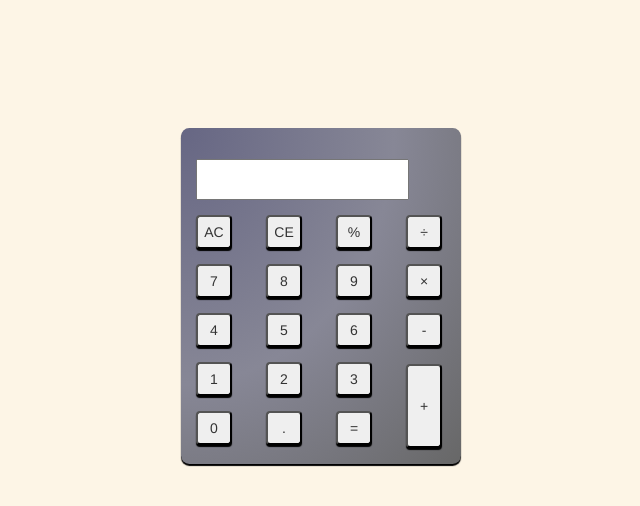
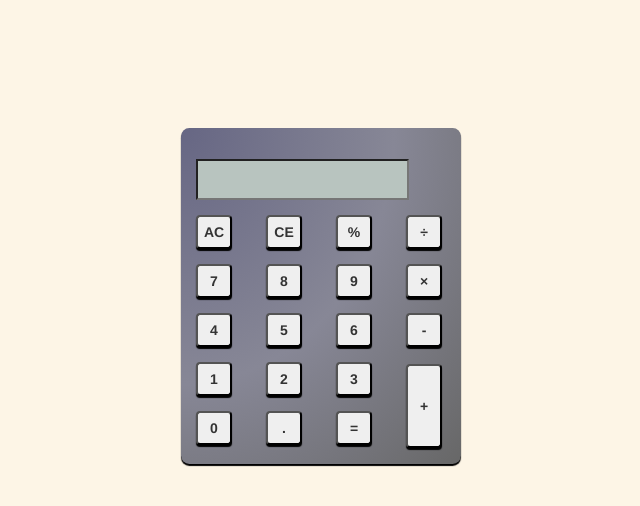
Before and after one commit to Tureebluh/calculator, a website: page public/index.html in a window 1280 px wide. Shown: the whole page, without its empty margins (319-959 px from the left). Drawn offline with nearby package versions, Linux system fonts and the light colour scheme.

Commit message:
made buttons bold and added a background color to the results screen

```diff
--- a/public/css/styles.css
+++ b/public/css/styles.css
@@ -31,6 +31,7 @@ body {
 	resize: none;
 	font-family: calculator;
 	font-size: 1.75em;
+	background-color: rgb(184, 196, 191);
 }
 
 button {
@@ -39,6 +40,7 @@ button {
 	height: 2.4em;
 	width: 90%;
 	border-radius: 4px;
+	font-weight: bold;
 }
 
 #addition {
```
Also changed, not shown: public/font/digital-7 (italic).ttf (deleted), public/font/digital-7 (mono italic).ttf (deleted), public/font/digital-7 (mono).ttf (deleted), public/font/readme.txt (deleted).
